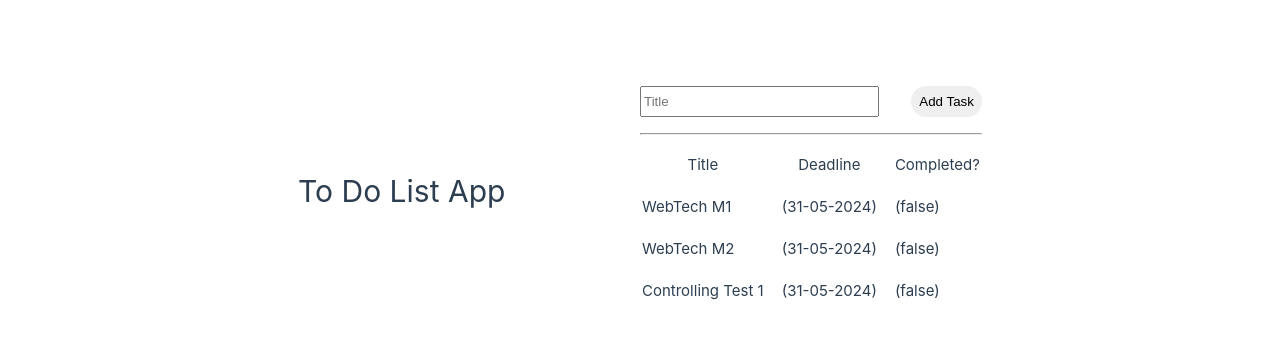
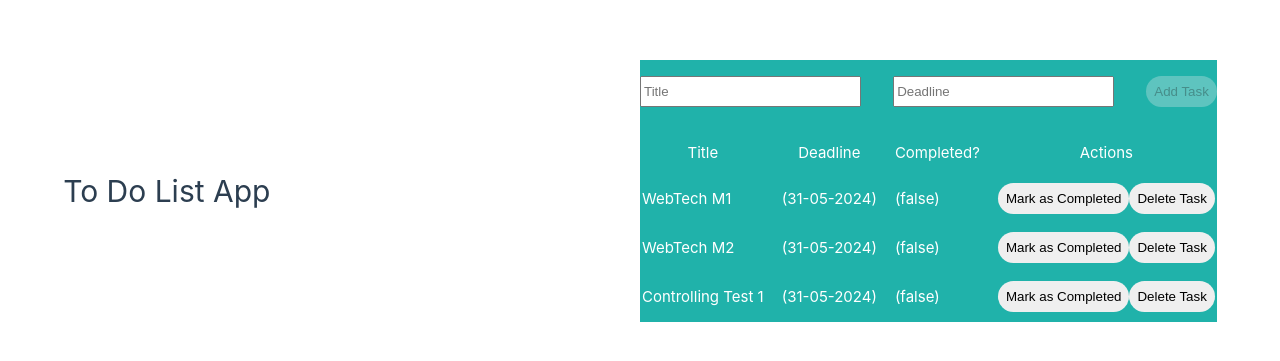
Before and after one commit to felifau/todolistfrontend, a Vue app: page / in a window 1280 px wide. Shown: the part 209-570 px from the top of the page. Built offline with nearby package versions, Linux system fonts and the light colour scheme.

Commit message:
Little frontend features

```diff
--- a/src/assets/base.css
+++ b/src/assets/base.css
@@ -4,9 +4,9 @@
   --vt-c-white-soft: #f8f8f8;
   --vt-c-white-mute: #f2f2f2;
 
-  --vt-c-black: green;
-  --vt-c-black-soft: lightgreen;
-  --vt-c-black-mute: green;
+  --vt-c-black: seagreen;
+  --vt-c-black-soft: seagreen;
+  --vt-c-black-mute: seagreen;
 
   --vt-c-indigo: #2c3e50;
 
--- a/src/components/ToDoList.vue
+++ b/src/components/ToDoList.vue
@@ -24,15 +24,25 @@ export default defineComponent({
   },
   methods: {
     initTasks(): void {
-      this.addTask('WebTech M1')
-      this.addTask('WebTech M2')
-      this.addTask('Controlling Test 1')
+      this.addTask('WebTech M1', '31-05-2024' )
+      this.addTask('WebTech M2', '31-05-2024' )
+      this.addTask('Controlling Test 1', '31-05-2024' )
     },
-    addTask(title: string): void {
-      this.tasks.push({ title, id: this.currentId++, completed: false, deadline: '31-05-2024' })
+    addTask(title: string, deadline: string): void {
+      if (!title || !deadline) return; // checks if the title and deadline are empty
+      this.tasks.push({ title, id: this.currentId++, deadline, completed: false })
+      // Clear input fields after adding a new task
+      this.titleField = '';
+      this.deadline = '';
     },
     onFormSubmitted(): void {
-      this.addTask(this.titleField.valueOf())
+      this.addTask(this.titleField.valueOf(), this.deadline.valueOf())
+    },
+    deleteTask(task: Task): void {
+      this.tasks = this.tasks.filter(t => t.id !== task.id);
+    },
+    markAsCompleted(task: Task): void {
+    task.completed = true;
     }
   },
   mounted() {
@@ -42,27 +52,32 @@ export default defineComponent({
 </script>
 
 <template>
-  <div id="wrapper" >
-    <h2>{{ title }}</h2>
+  <div id="background" >
+    <h2 style="color: white">{{ title }}</h2>
     <form @submit="onFormSubmitted()" @submit.prevent>
       <!-- "@submit.prevent" prevents a page refresh after submitting form -->
       <input type="text" placeholder="Title" v-model="titleField" />
-      <button>Add Task</button>
+      <input type="text" placeholder="Deadline" v-model="deadline" />
+      <button :disabled="!titleField || !deadline">Add Task</button>
     </form>
-    <hr />
     <table>
       <tr>
-        <th>Title</th>
-        <th>Deadline</th>
-        <th>Completed?</th>
+        <th id="text">Title</th>
+        <th id="text">Deadline</th>
+        <th id="text">Completed?</th>
+        <th id="text">Actions</th>
       </tr>
       <tr v-if="!tasks.length">
         <td colspan="3">No tasks added so far!</td>
       </tr>
       <tr v-for="task in tasks" :key="task.id">
-        <td>{{ task.title }}</td>
-        <td>({{ task.deadline }})</td>
-        <td>({{ task.completed }})</td>
+        <td id="text">{{ task.title }}</td>
+        <td id="text">({{ task.deadline }})</td>
+        <td id="text">({{ task.completed }})</td>
+        <td>
+          <button @click="markAsCompleted(task)">Mark as Completed</button>
+          <button @click="deleteTask(task)">Delete Task</button>
+        </td>
       </tr>
     </table>
   </div>
@@ -71,7 +86,10 @@ export default defineComponent({
 
 <style scoped>
 #background {
-  background-color: blueviolet;
+  background-color: lightseagreen;
+}
+#text {
+  color: white;
 }
 
 form {
```
